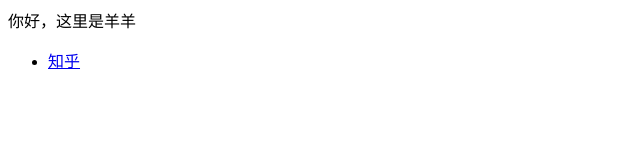
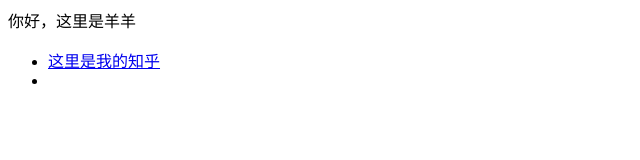
Before and after one commit to holmemie/holmemie.github.io, a plain HTML site: page index.html in a window 1280 px wide. Shown: the whole page, without its empty margins (0-640 px from the left). Drawn offline with Linux system fonts and the light colour scheme.

Commit message:
Update index.html

```diff
--- a/index.html
+++ b/index.html
@@ -1,5 +1,5 @@
 <p>你好，这里是羊羊</p>
 
 <ul>
-  <li> <a href="https://www.zhihu.com/people/fu-er-mo-mie/">知乎</a>
+  <li> <a href="https://www.zhihu.com/people/fu-er-mo-mie/">这里是我的知乎</a> <li>
 </ul>
```
